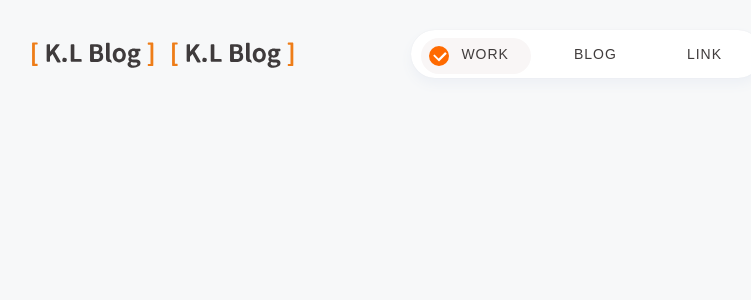
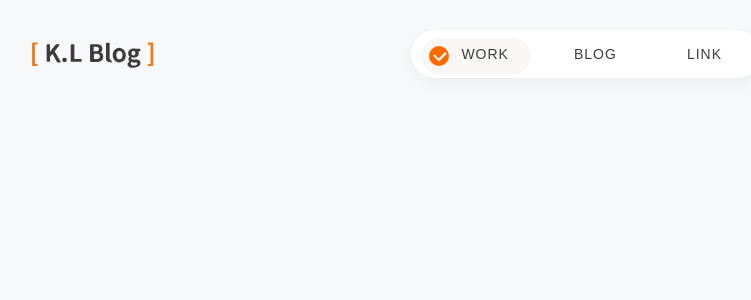
Before and after one commit to luoyu54321/react-next-blog-testing, a Next.js app: page / in a window 1280 px wide. Shown: the top 300 px of the page, without its empty margins (248-999 px from the left). Built offline with nearby package versions, Linux system fonts and the light colour scheme.

Commit message:
fix/remove image func from next

```diff
--- a/component/header.js
+++ b/component/header.js
@@ -1,7 +1,6 @@
 import styled from 'styled-components'
 import { useRouter } from 'next/router'
 import React from 'react'
-import Image from 'next/image'
 
 const Header = () => {
   const router = useRouter();
@@ -32,12 +31,6 @@ const Header = () => {
           <LogoImage
             src="/kk-logo.svg"
             alt="kkluo blog logo"
-          />
-          <Image
-            src="/kk-logo.svg"
-            alt="kkluo blog logo"
-            width={140}
-            height={40}
           />
         </ImageLogoContainer>
         <NavArea>
```
